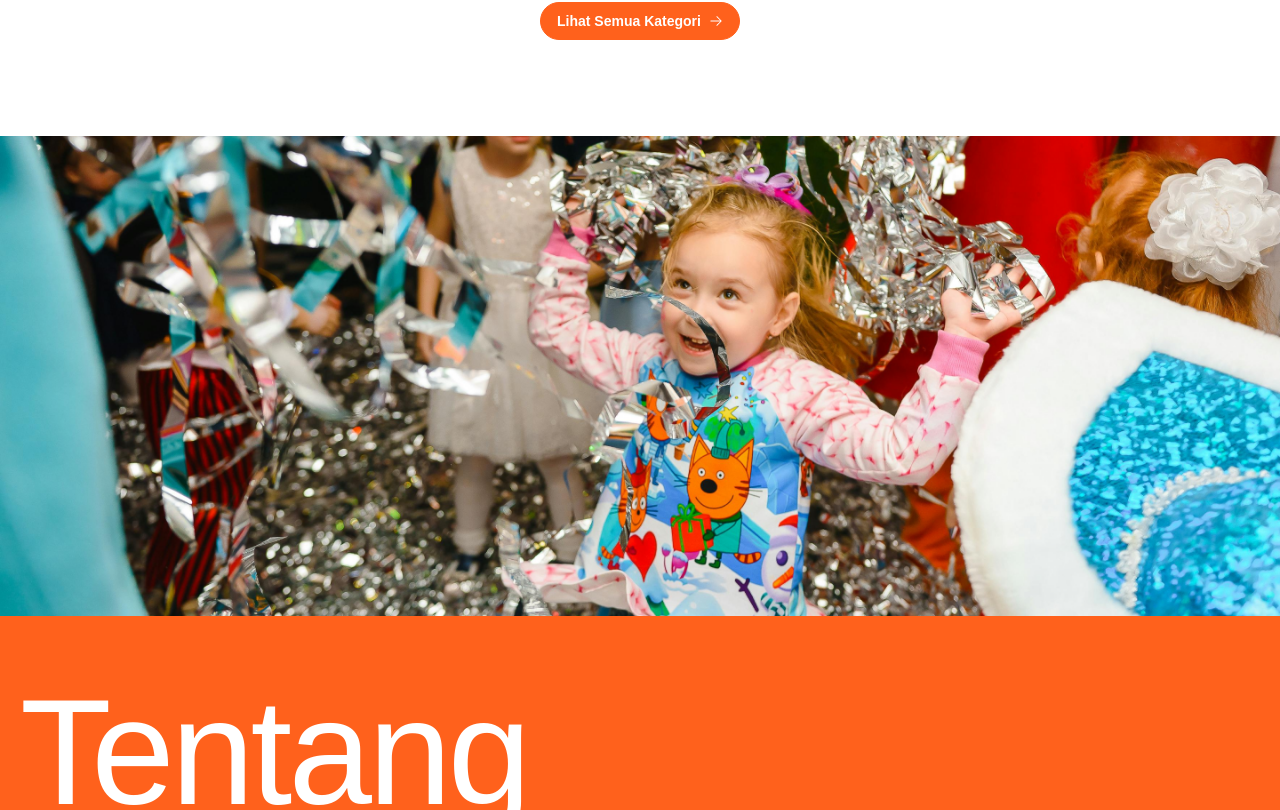
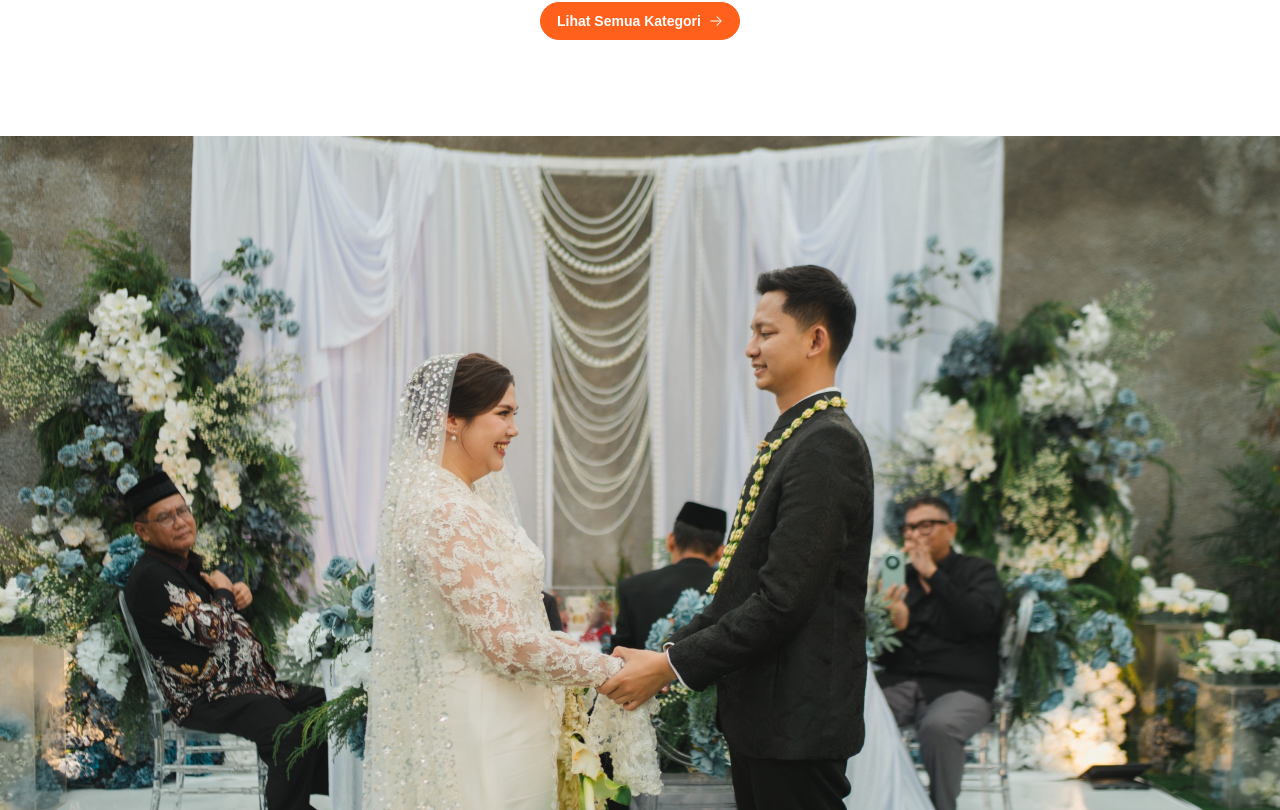
Before and after one commit to muhammadrizkipurba/seremony.id, a Next.js app: page / in a window 1280 px wide. Shown: the part 1310-2120 px from the top of the page. Built offline with nearby package versions, Linux system fonts and the light colour scheme; a web font is replaced by a local one.

Commit message:
[update] banner home page

```diff
--- a/app/page.tsx
+++ b/app/page.tsx
@@ -122,7 +122,7 @@ export default function Home() {
 
       <div className="max-w-[1550px] mx-auto">
         <Image
-          src="/images/banner.png"
+          src="/images/banner.jpeg"
           alt="seremony"
           height={540}
           width={1440}
```
Also changed, not shown: public/images/banner-home.jpeg (added), public/images/banner.jpeg (added).
